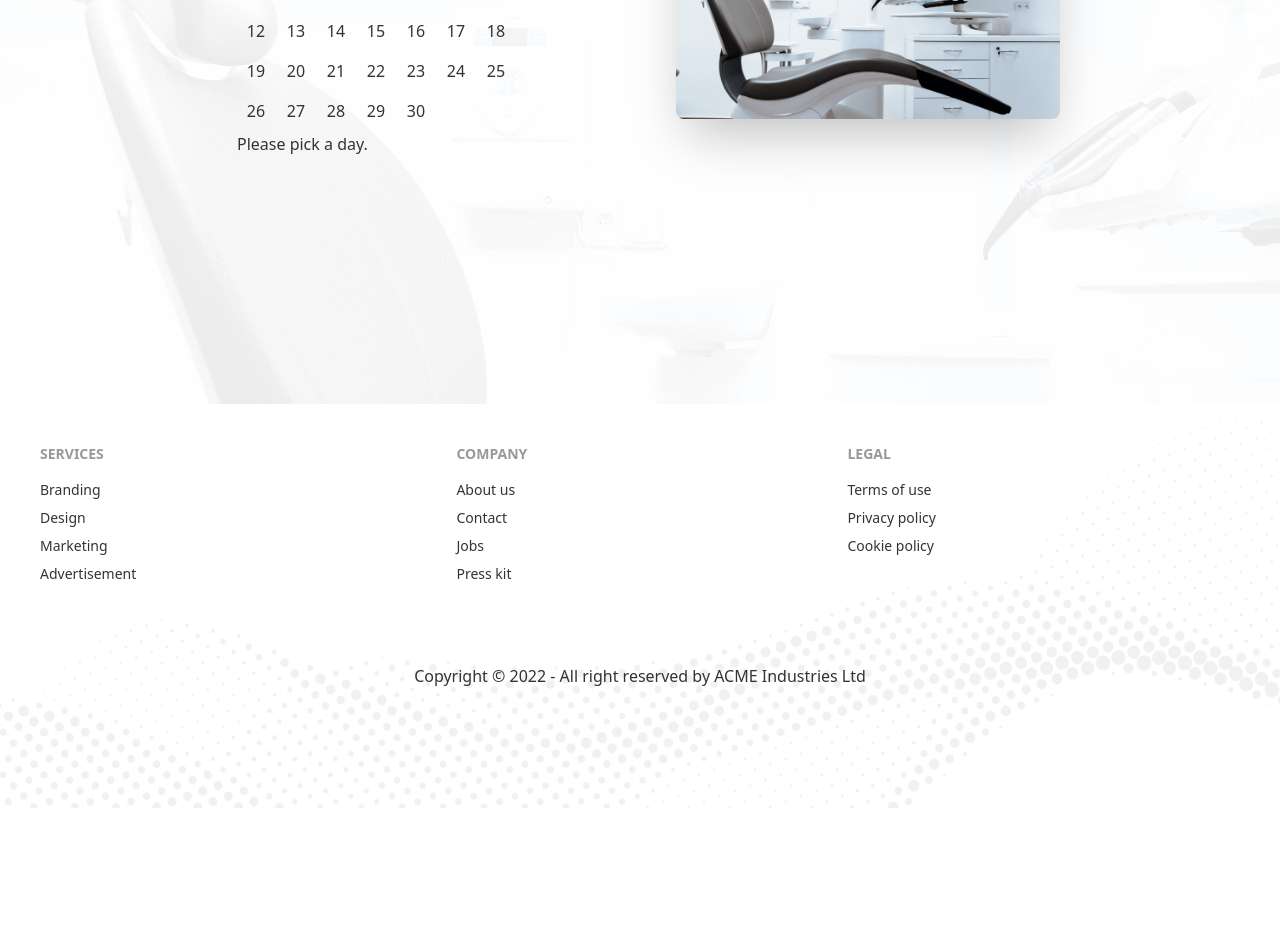
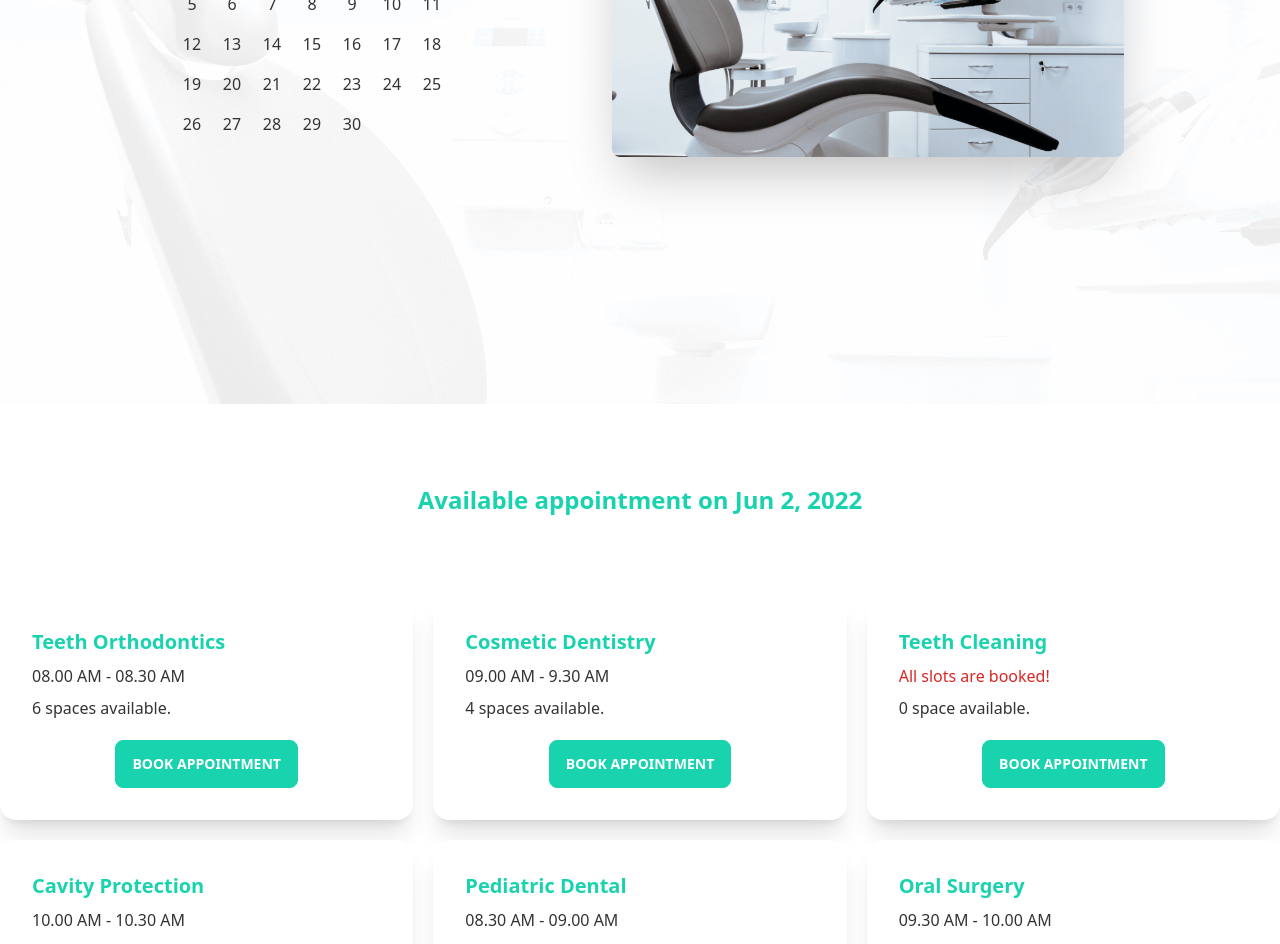
Before and after one commit to AbuKausar007/doctors-portal-client, a React (Create React App) app: page /appointment in a window 1280 px wide. Shown: the part 460-1404 px from the top of the page. Before the commit the page ends 1268 px from the top, so only its background shows below. Built offline with nearby package versions, Linux system fonts and the light colour scheme.

Commit message:
booking options done

```diff
--- /dev/null
+++ b/public/services.json
@@ -0,0 +1,57 @@
+[
+    {
+      "_id": 1,
+      "name": "Teeth Orthodontics",
+      "slots": [
+        "08.00 AM - 08.30 AM",
+        "08.30 AM - 09.00 AM",
+        "09.00 AM - 9.30 AM",
+        "09.30 AM - 10.00 AM",
+        "10.00 AM - 10.30 AM",
+        "10.30 AM - 11.00 AM"
+      ]
+    },
+    {
+      "_id": 2,
+      "name": "Cosmetic Dentistry",
+      "slots": [
+        "09.00 AM - 9.30 AM",
+        "09.30 AM - 10.00 AM",
+        "10.00 AM - 10.30 AM",
+        "10.30 AM - 11.00 AM"
+      ]
+    },
+    {
+      "_id": 3,
+      "name": "Teeth Cleaning",
+      "slots": []
+    },
+    {
+      "_id": 4,
+      "name": "Cavity Protection",
+      "slots": [
+        "10.00 AM - 10.30 AM",
+        "10.30 AM - 11.00 AM"
+      ]
+    },
+    {
+      "_id": 5,
+      "name": "Pediatric Dental",
+      "slots": [
+        "08.30 AM - 09.00 AM",
+        "09.00 AM - 9.30 AM",
+        "09.30 AM - 10.00 AM",
+        "10.00 AM - 10.30 AM",
+        "10.30 AM - 11.00 AM"
+      ]
+    },
+    {
+      "_id": 6,
+      "name": "Oral Surgery",
+      "slots": [
+        "09.30 AM - 10.00 AM",
+        "10.00 AM - 10.30 AM",
+        "10.30 AM - 11.00 AM"
+      ]
+    }
+  ]
--- a/src/pages/Appointment/Appointment.js
+++ b/src/pages/Appointment/Appointment.js
@@ -1,11 +1,14 @@
-import React from "react";
+import React, { useState } from "react";
 import Footer from "../Shared/Footer";
 import AppointmentBanner from "./AppointmentBanner";
+import AvailableAppointments from "./AvailableAppointments";
 
 const Appointment = () => {
+  const [date, setDate] = useState(new Date());
   return (
     <div>
-      <AppointmentBanner></AppointmentBanner>
+      <AppointmentBanner date={date} setDate={setDate}></AppointmentBanner>
+      <AvailableAppointments date={date}></AvailableAppointments>
       <Footer></Footer>
     </div>
   );
--- a/src/pages/Appointment/AppointmentBanner.js
+++ b/src/pages/Appointment/AppointmentBanner.js
@@ -1,17 +1,10 @@
-import React, { useState } from "react";
+import React from "react";
 import chair from "../../assets/images/chair.png";
 import bgChair from "../../assets/images/bg.png";
 import { DayPicker } from "react-day-picker";
 import "react-day-picker/dist/style.css";
-import { format } from "date-fns";
 
-const AppointmentBanner = () => {
-  const [selected, setSelected] = useState();
-
-  let footer = <p>Please pick a day.</p>;
-  if (selected) {
-    footer = <p>You picked {format(selected, "PP")}.</p>;
-  }
+const AppointmentBanner = ({ date, setDate }) => {
   return (
     <section style={{ background: `url(${bgChair})` }}>
       <div class="hero min-h-screen ">
@@ -19,15 +12,10 @@ const AppointmentBanner = () => {
           <img
             src={chair}
             alt="Dentist chair"
-            class="max-w-sm rounded-lg shadow-2xl"
+            class="max-w-lg rounded-lg shadow-2xl"
           />
           <div>
-            <DayPicker
-              mode="single"
-              selected={selected}
-              onSelect={setSelected}
-              footer={footer}
-            />
+            <DayPicker mode="single" selected={date} onSelect={setDate} />
           </div>
         </div>
       </div>
--- /dev/null
+++ b/src/pages/Appointment/AvailableAppointments.js
@@ -0,0 +1,26 @@
+import { format } from "date-fns";
+import React, { useState, useEffect } from "react";
+import Service from "./Service";
+
+const AvailableAppointments = ({ date }) => {
+  const [services, setServices] = useState([]);
+  useEffect(() => {
+    fetch("services.json")
+      .then((res) => res.json())
+      .then((data) => setServices(data));
+  }, []);
+  return (
+    <section className="py-20">
+      <h1 className="text-2xl font-bold text-secondary text-center pb-10 lg:pb-20">
+        Available appointment on {format(date, "PP")}
+      </h1>
+      <div className="grid grid-cols-1 md:grid-cols-2 lg:grid-cols-3 gap-5 ">
+        {services.map((service) => (
+          <Service key={service._id} service={service}></Service>
+        ))}
+      </div>
+    </section>
+  );
+};
+
+export default AvailableAppointments;
--- /dev/null
+++ b/src/pages/Appointment/Service.js
@@ -0,0 +1,29 @@
+import React from "react";
+
+const Service = ({ service }) => {
+  const { name, slots } = service;
+  return (
+    <div class="card lg:max-w-lg bg-base-100 shadow-xl">
+      <div class="card-body justify-center ">
+        <h2 class="card-title  text-secondary">{name}</h2>
+        <p>
+          {slots.length > 0 ? (
+            <span>{slots[0]}</span>
+          ) : (
+            <span className=" text-red-600 ">All slots are booked!</span>
+          )}
+        </p>
+        <p>
+          {slots.length} {slots.length > 1 ? "spaces" : "space"} available.
+        </p>
+        <div class="card-actions justify-center pt-3">
+          <button class="btn btn-secondary uppercase text-white">
+            Book Appointment
+          </button>
+        </div>
+      </div>
+    </div>
+  );
+};
+
+export default Service;
```
